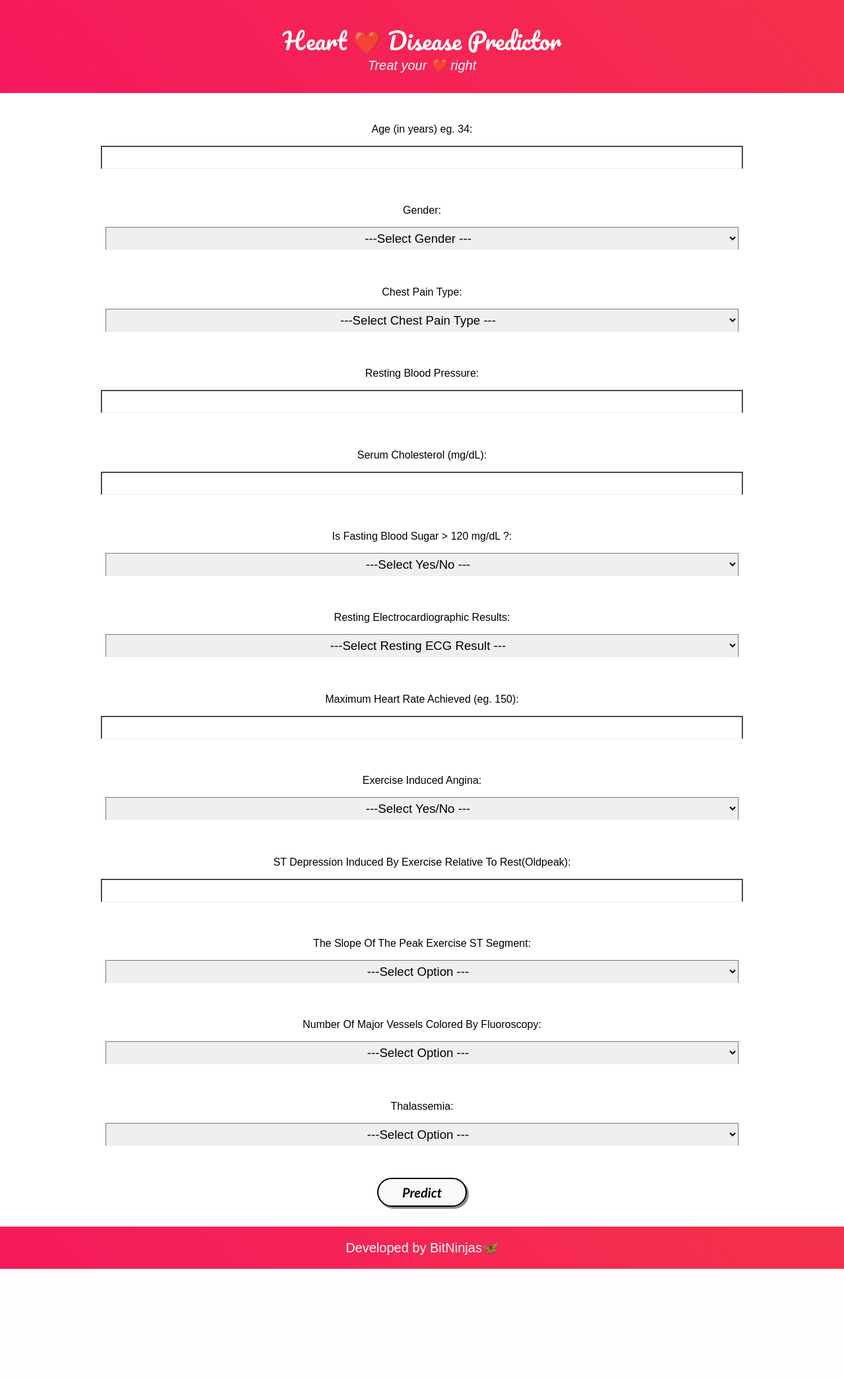
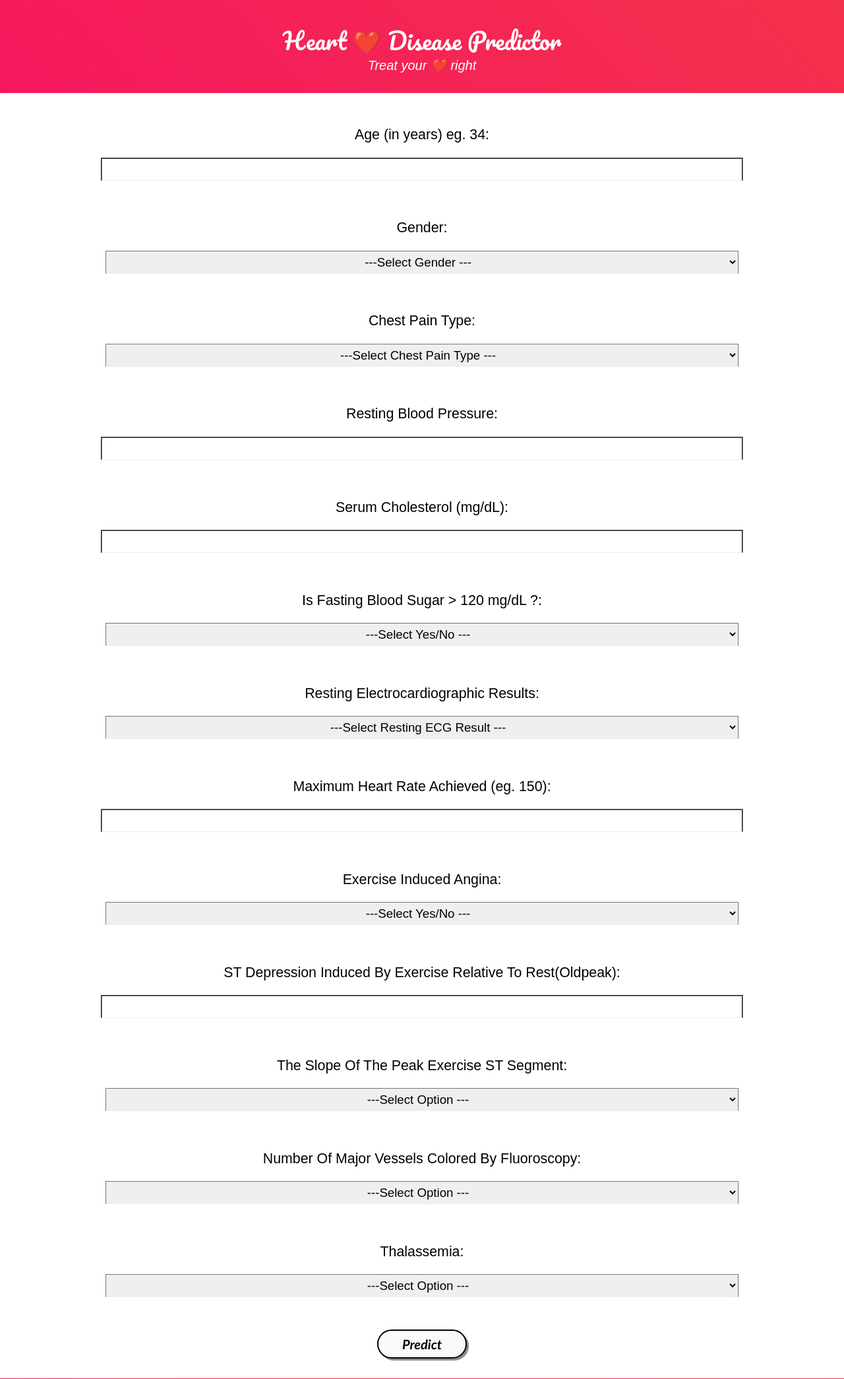
Before and after one commit to rudrajit1729/Heart-Disease-Predictor, a Flask app: page / in a window 1280 px wide. Shown: the top 2090 px of the page at 66% size. Before the commit the page ends 1923 px from the top, so only its background shows below. Run offline with Flask 2, Linux system fonts and the light colour scheme; parts of the project's set-up code (start-up, migrations or seed data) failed here and were passed over; some libraries are stand-ins or nearby versions.

Commit message:
Update styles.css

```diff
--- a/static/styles.css
+++ b/static/styles.css
@@ -68,8 +68,9 @@ body{
 	padding: 5px;
 	border-bottom: 1px;
 	border-style: groove;
+
 }
-.p{
+p{
 	font-size: 16pt;
 }
 /* Predict Button */
```
